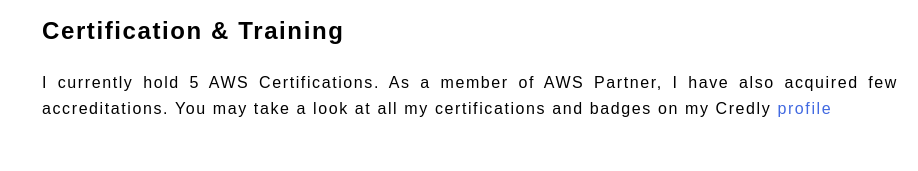
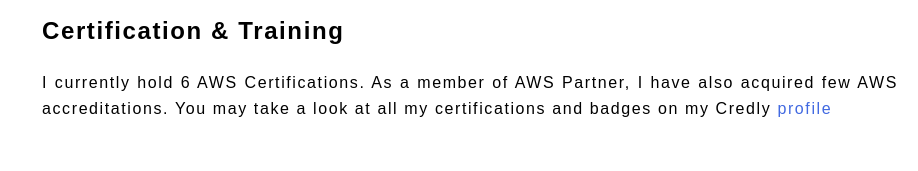
Before and after one commit to saifmomin/crc-frontend, a plain HTML site: page website/index.html in a window 1280 px wide. Shown: the part 1982-2153 px from the top of the page, without its empty margins (362-1280 px from the left). Drawn offline with Linux system fonts and the light colour scheme; no server answers.

Commit message:
updated index.html

```diff
--- a/website/index.html
+++ b/website/index.html
@@ -153,7 +153,7 @@
     <section class="Certifications">
      <h2>Certification & Training</h2>
      <article>
-          <p>I currently hold 5 AWS Certifications. As a member of AWS Partner, I have also acquired few accreditations. You may take a look at all my certifications and badges on my Credly <a href="https://www.credly.com/users/saif-momin/badges" target="_blank" style="text-decoration: none; color: #4169E1">profile</a></p>
+          <p>I currently hold 6 AWS Certifications. As a member of AWS Partner, I have also acquired few AWS accreditations. You may take a look at all my certifications and badges on my Credly <a href="https://www.credly.com/users/saif-momin/badges" target="_blank" style="text-decoration: none; color: #4169E1">profile</a></p>
      </article>
     </section>
     <br>
```
